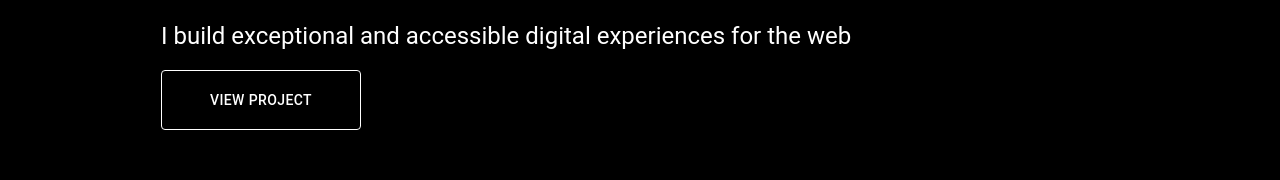
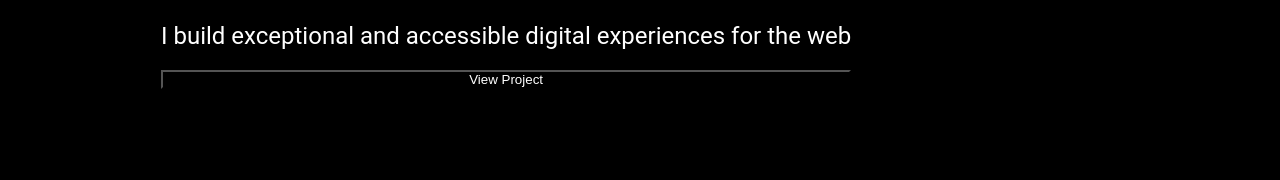
Before and after one commit to Deepesh119/Portfolio, a React (Vite) app: page / in a window 1280 px wide. Shown: the part 295-475 px from the top of the page. Built offline with nearby package versions, Linux system fonts and the light colour scheme.

Commit message:
Update Button.tsx
Button Chnaged Ts file

```diff
--- a/src/Components/Button1/Button.tsx
+++ b/src/Components/Button1/Button.tsx
@@ -1,4 +1,3 @@
-import Button from '@mui/material/Button';
 import styles from "./index.module.css";
 
 type ButtonViewProps = {
@@ -8,27 +7,12 @@ type ButtonViewProps = {
 
 const  ButtonView=({text,onClick}:ButtonViewProps)=> {
   return (
-       <Button
-        sx={{
-          border: "1px solid white",
-          width: "200px",
-          height: "60px",
-          backgroundColor: "#000",
-          color: "white",
-          "&:hover": {
-            backgroundColor: "#000",
-            color: "white",
-          },
-          "&:active": {
-            backgroundColor: "#000",
-            color: "white",
-          },
-        }}
-        variant="outlined"
+       <button
+        className={styles.btnstyle}
         onClick={onClick}
     >
-      <span style={{color:"white"}} className={styles.textColor}>{text}</span>
-    </Button>
+      {text}
+    </button>
   );
 }
 
```
